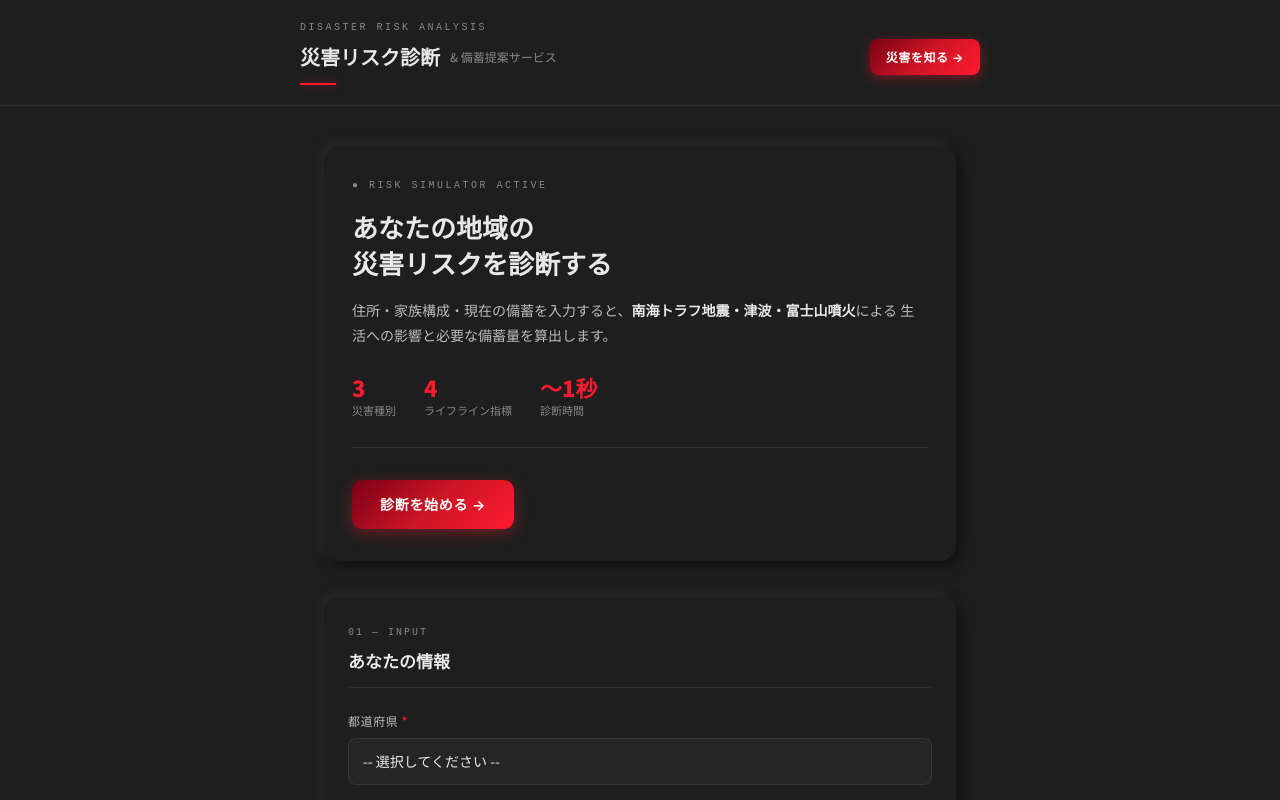
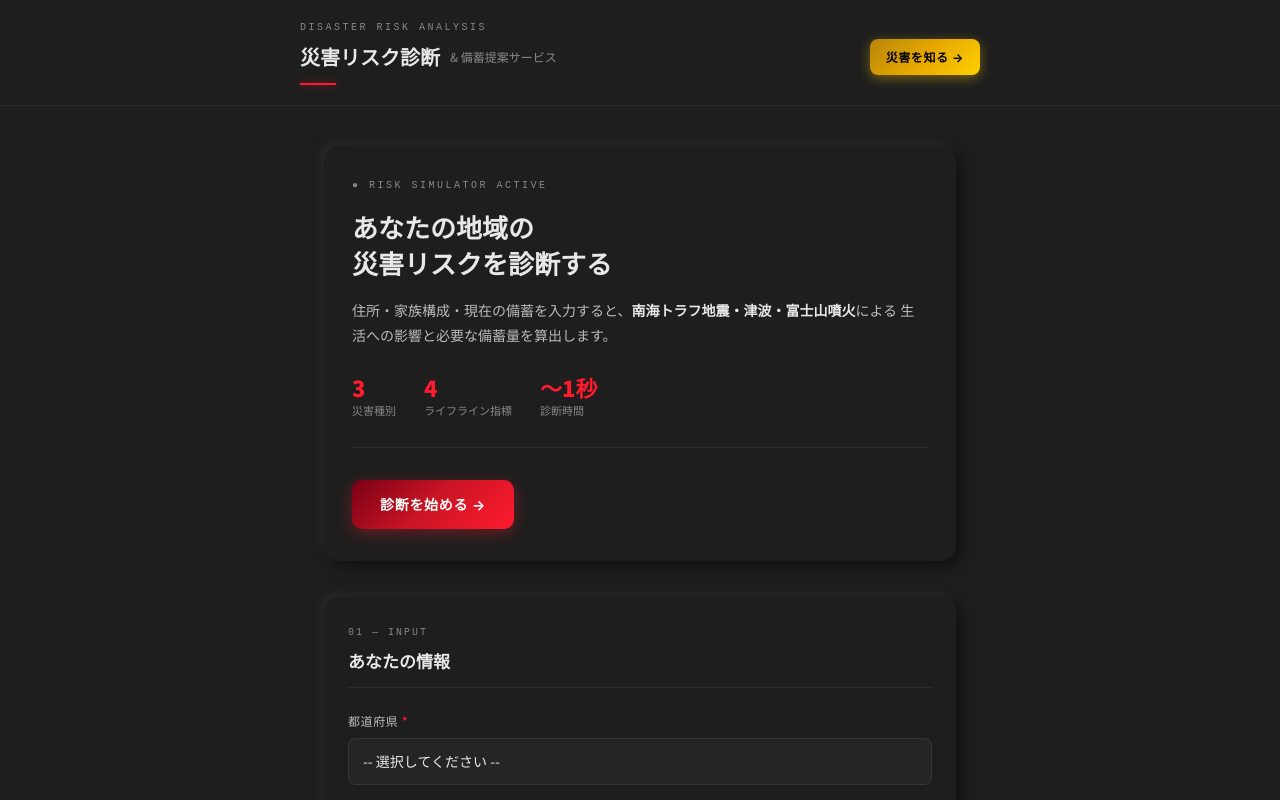
Before and after one commit to saigaisindan-dotcom/disaster-diagnosis, a Next.js app: page / in a window 1280 px wide. Shown: the top 800 px of the page. Built offline with nearby package versions, Linux system fonts and the light colour scheme.

Commit message:
Change 災害を知る button to yellow with black text

```diff
--- a/app/page.tsx
+++ b/app/page.tsx
@@ -24,15 +24,15 @@ export default function HomePage() {
             <a
               href="/hazard"
               style={{
-                color: "#fff",
+                color: "#000",
                 fontSize: 12,
                 fontWeight: 700,
                 textDecoration: "none",
                 letterSpacing: "0.05em",
                 padding: "9px 16px",
                 borderRadius: 8,
-                background: "linear-gradient(135deg, #7a0015, #cc1525, #ff1a2e)",
-                boxShadow: "0 3px 12px rgba(255,26,46,0.4)",
+                background: "linear-gradient(135deg, #b8860b, #e6a800, #ffd000)",
+                boxShadow: "0 3px 12px rgba(255,208,0,0.4)",
                 whiteSpace: "nowrap",
               }}
             >
--- a/app/result/page.tsx
+++ b/app/result/page.tsx
@@ -94,15 +94,15 @@ export default function ResultPage() {
             <a
               href="/hazard"
               style={{
-                color: "#fff",
+                color: "#000",
                 fontSize: 12,
                 fontWeight: 700,
                 textDecoration: "none",
                 letterSpacing: "0.05em",
                 padding: "9px 16px",
                 borderRadius: 8,
-                background: "linear-gradient(135deg, #7a0015, #cc1525, #ff1a2e)",
-                boxShadow: "0 3px 12px rgba(255,26,46,0.4)",
+                background: "linear-gradient(135deg, #b8860b, #e6a800, #ffd000)",
+                boxShadow: "0 3px 12px rgba(255,208,0,0.4)",
                 whiteSpace: "nowrap",
               }}
             >
```
